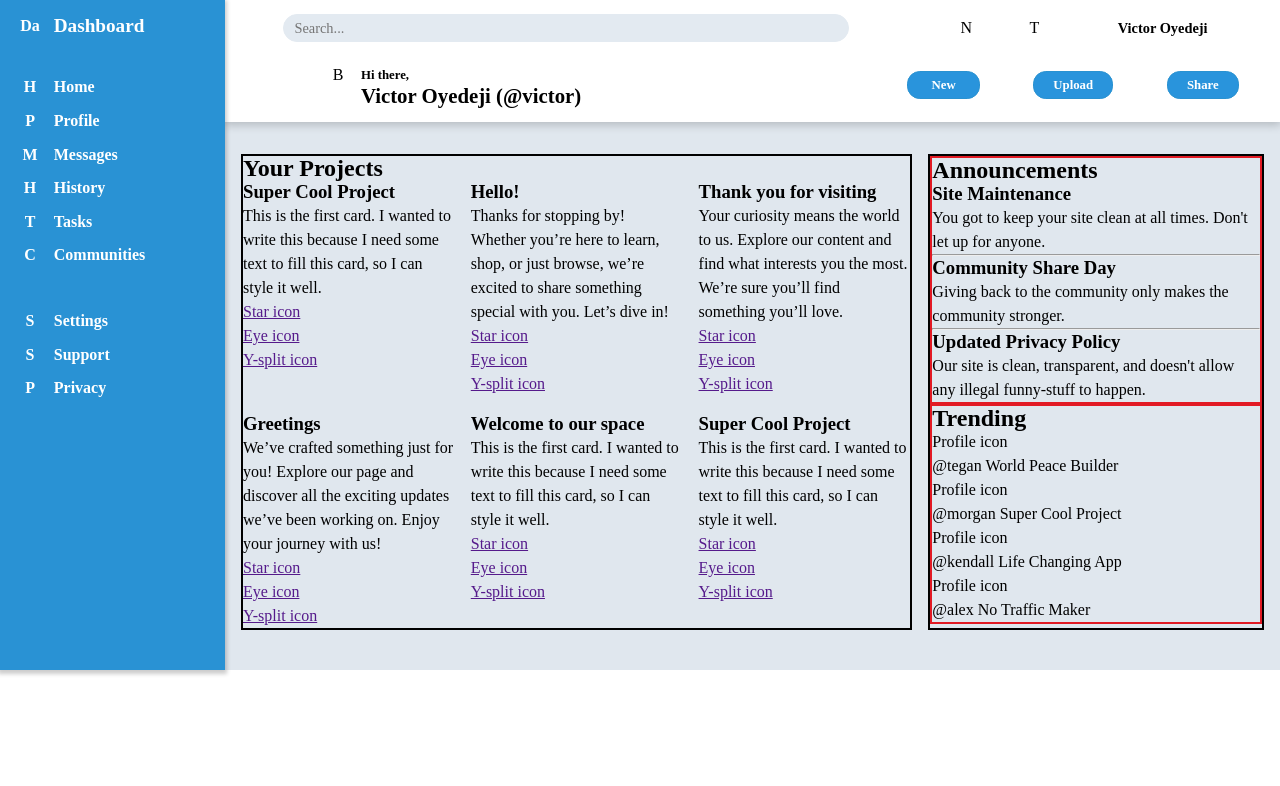
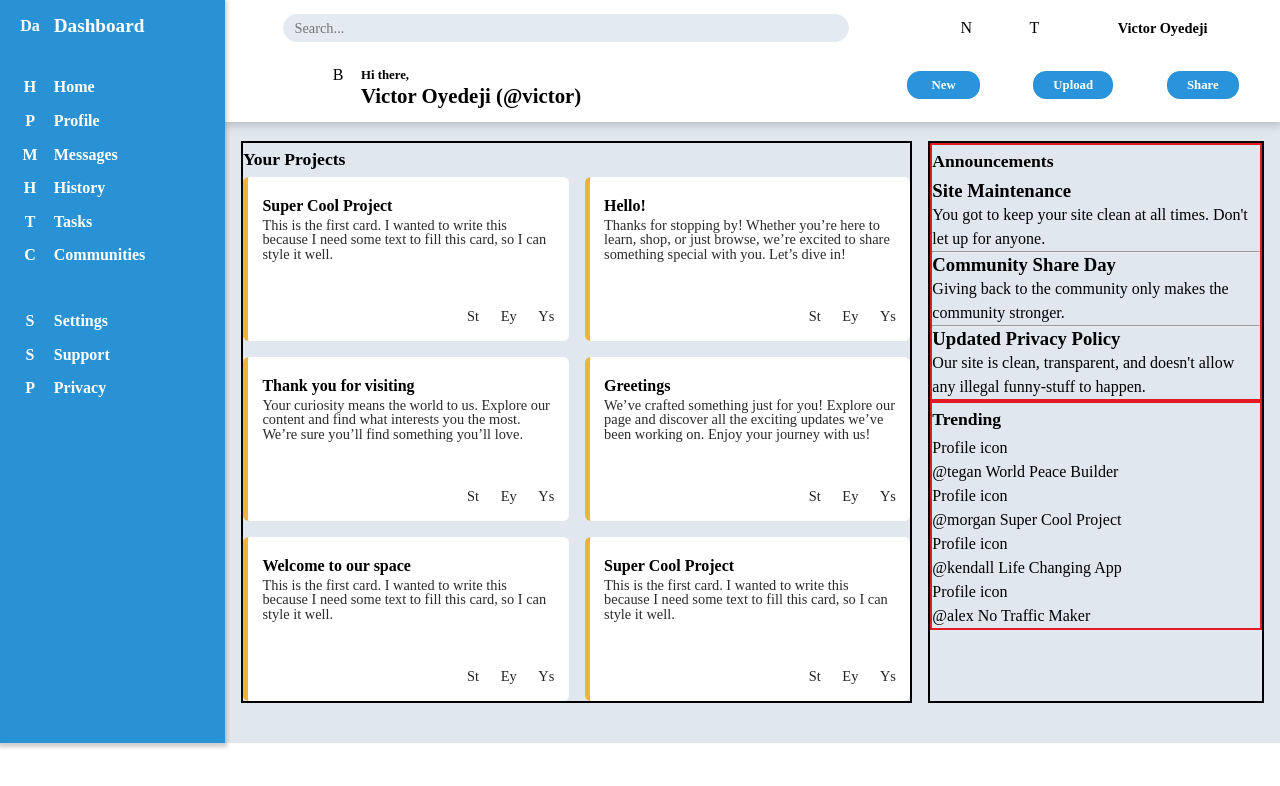
Before and after one commit to itsvictoroyedeji/test-admin-dashboard, a plain HTML site: page index.html in a window 1280 px wide. Drawn offline with Linux system fonts and the light colour scheme.

Commit message:
feat: Finished Project cards CSS (still needs icons)

```diff
--- a/styles.css
+++ b/styles.css
@@ -281,11 +281,52 @@ input[type="search"] {
   display: grid;
   grid-template-columns: 2fr 1fr;
   gap: 1em;
-  padding: 2em 1em 2.5em;
+  padding: 1.2em 1em 2.5em;
 }
 
 .main-content .project-cards {
   display: grid;
-  grid-template-columns: repeat(auto-fit, minmax(200px, 1fr));
+  grid-template-columns: repeat(auto-fit, minmax(220px, 1fr));
   gap: 1em;
 }
+
+.main-content .projects h2,
+.sidebar-project h2 {
+  font-size: 1.1rem;
+  line-height: calc(1em + 1rem);
+}
+
+/* Projects Section Layout */
+
+.project-cards .card {
+  display: grid;
+  grid-template-rows: 115px 1fr;
+  background-color:rgb(255, 255, 255);
+  color:rgb(43, 42, 42);
+  line-height: 1em;
+  font-size: 0.9rem;
+
+  padding: 1.2em 1em;
+  border-radius: 0.4em;
+  border-left: 5px solid rgb(237, 180, 57);
+}
+
+.card .card-title {
+  color: rgb(0,0,0);
+  line-height: calc(1em + 0.5rem);
+  font-weight: bold;
+  font-size: 1rem;
+}
+
+.card .card-icons {
+  display: grid;
+  grid-auto-flow: column;
+  justify-content: end;
+  gap: 1.5em;
+}
+
+.card-icons a:link,
+.card-icons a:visited {
+  text-decoration: none;
+  color: rgb(34, 34, 34);
+}
```
Also changed, not shown: index.html (+18 -18 lines).
